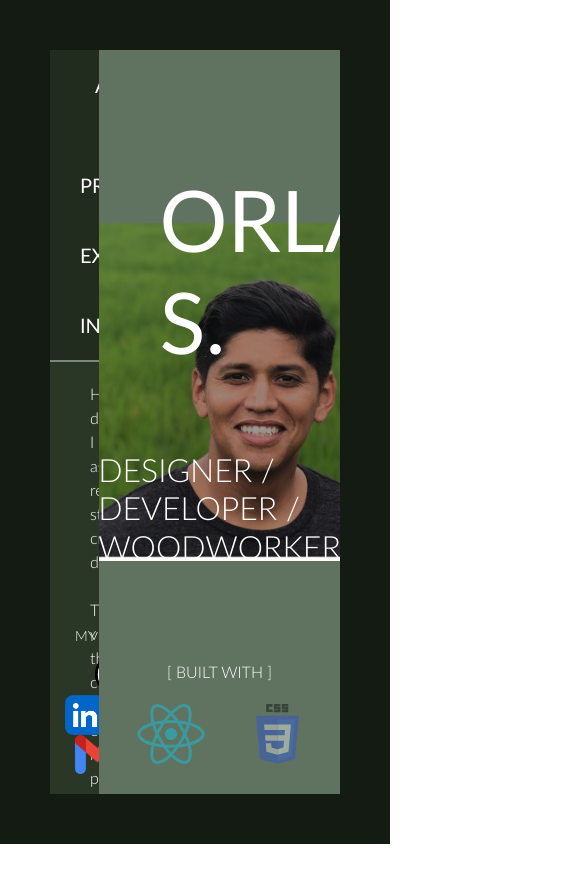
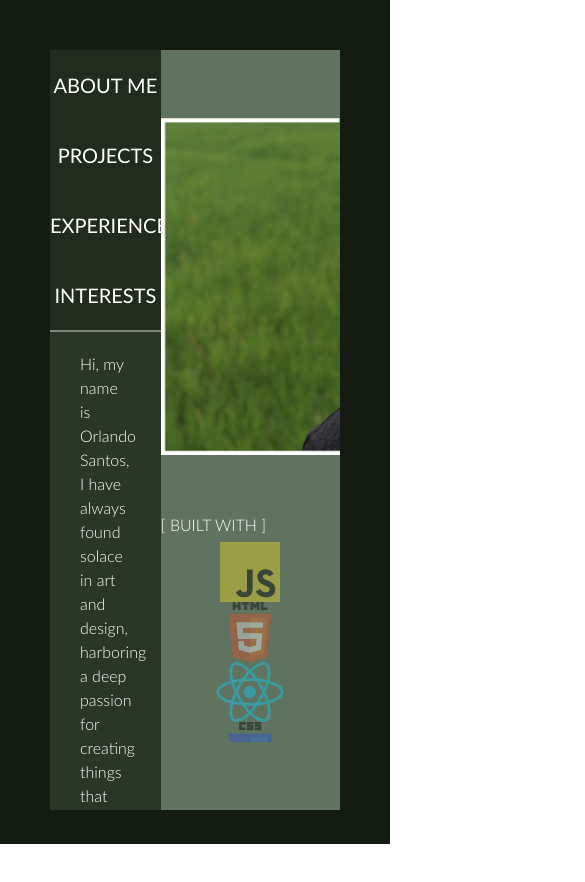
Before and after one commit to Osantos17/Personal-Website, a React (Vite) app: page / in a window 390 px wide. Shown: the top 882 px of the page, 585 px wide, since content can reach past the window. Before the commit the page ends 844 px from the top, so only its background shows below. Built offline with nearby package versions, Linux system fonts and the light colour scheme.

Commit message:
fix left background for mobile

```diff
--- a/src/Home.css
+++ b/src/Home.css
@@ -39,61 +39,45 @@
   left: 0;
 }
 
+.backgroundContainer {
+  display: flex;
+  justify-content: space-between;
+  margin: 50px;
+}
+
 .leftBackground {
   background-color: rgb(42, 55, 38);
-  position: absolute;
   width: 38.2%;
-  top: 50px;
-  bottom: 50px;
-  left: 50px;
   overflow-y: scroll;
-  max-height: calc(100% - 100px);
+  height: 90vh;
 }
 
 .rightBackground {
   background-color: rgb(96, 115, 96);
-  position: absolute;
   width: 61.8%;
-  top: 50px;
-  bottom: 50px;
-  right: 50px;
   display: flex;
   justify-content: center;
   align-items: center;
   overflow-y: scroll;
-  max-height: calc(100% - 100px);
+  height: 90vh;
 }
-
 
 .selected {
   font-family: 'Lato-Regular', sans-serif;
-  margin-left: 0px;
   background-color: rgba(0, 0, 0, 0.21);
-  padding-left: 20px;
-  width: 100%;
 }
 
 .index {
   background-color: transparent;
-  border-width: 0;
-  font-family: inherit;
-  font-size: inherit;
-  font-style: inherit;
-  font-weight: inherit;
-  line-height: inherit;
-  padding: 0;
   color: white;
   font-size: 20px;
   transition: all 0.5s;
   cursor: pointer;
-  padding-top: 10px;
-  padding-right: 20px;
-  padding-left: 10px;
-  padding-bottom: 10px;
+  padding: 10px 0px;
 }
 
 .homeLine {
-  width: 90%;
+  width: 100%;
   border: .05px solid rgba(255, 255, 255, 0.401);
   margin-bottom: 20px;
 }
@@ -145,7 +129,7 @@
 }
 
 .detailBody {
-  margin-left: 20px;
+  margin: 20px;
 }
 
 .index:hover span:before,
@@ -155,8 +139,7 @@
 
 p {
   font-family: 'Lato-Light', sans-serif;
-  margin-left: 20px;
-  width: 500px;
+  margin: 0px 10px;
   color: white;
   margin-bottom: 20px;
 }
@@ -173,17 +156,12 @@ h6 {
   color: white;
 }
 
-.myLinks {
-  margin-left: 15px;
-  position: absolute;
-  bottom: 20px;
-  color: white;
-  font-family: 'Lato-Light', sans-serif;
-  font-size: 16px;
+.mySitesContainer {
+  position: relative;
+  top: 20%;
 }
 
 .mySites {
-  margin-left: 10px;
   font-size: 14px;
 }
 
@@ -191,13 +169,11 @@ h6 {
   background-color: transparent;
   border: none;
   padding: 0;
-  text-align: inherit;
   border-radius: 0;
   appearance: none;
 }
 
 .git {
-  margin-left: 30px;
   max-width: 42px;
   max-height: 42px;
   transition: max-width 0.5s, max-height 0.5s;
@@ -213,7 +189,6 @@ h6 {
 .gmailIcon {
   max-width: 45px;
   max-height: 45px;
-  margin-left: 10px;
   transition: max-width 0.5s, max-height 0.5s;
 }
 
@@ -225,14 +200,10 @@ h6 {
 }
 
 .gmail:before {
-  position: absolute;
   opacity: 0;
-  bottom: 55px;
-  left: 230px;
   transition: 0.5s;
   content: 'click to copy';
   font-size: 14px;
-  width: 100px;
   z-index: 1;
 }
 
@@ -253,9 +224,6 @@ h6 {
   transition: 0.5s;
 }
 
-.connection {
-  margin-right: 60px;
-}
 
 .copiedAlert {
   position: absolute;
--- a/src/Home.jsx
+++ b/src/Home.jsx
@@ -61,13 +61,15 @@ export function Home () {
   return (
     <div>
       <div className="homeBackground">
+        <div className='backgroundContainer'>
           <div className="leftBackground">
-          <div className="directory">
-            <div className="selected">
-              <button onClick={() => toggleOpen ("aboutMe")} className="index"><span> ABOUT ME </span> </button>
-              <button onClick = {() => toggleOpen ("projects")} className="index projects"><span>PROJECTS</span></button>
-              <button onClick={() => toggleOpen ("experience")} className="index experience"><span>EXPERIENCE</span></button>
-              <button onClick={() => toggleOpen ("interests")} className="index"><span>INTERESTS</span></button>
+            <div className="selected container text-center">
+              <div className="row align-items-start">
+                <button onClick={() => toggleOpen ("aboutMe")} className="index col"><span> ABOUT ME </span> </button>
+                <button onClick = {() => toggleOpen ("projects")} className="index projects col"><span>PROJECTS</span></button>
+                <button onClick={() => toggleOpen ("experience")} className="index experience col"><span>EXPERIENCE</span></button>
+                <button onClick={() => toggleOpen ("interests")} className="index col"><span>INTERESTS</span></button>
+              </div>
             </div>
             <div className="homeLine"></div>
             <div className="detailBody">
@@ -95,18 +97,27 @@ export function Home () {
                 <p> All the architecture images featured represent projects in which I played an integral role. For allt the renderings, I modeled the buildings in a 3D program. I would then collaborate with our graphics team produce renderings the models for our clients.</p>
               </div> )}
             </div>
+            <div className="mySitesContainer">
+              <h5 className="mySites">MY SITES</h5>
+              <div className="container text-center">
+                <div className="row align-items-end">
+                  <div className="col-2">
+                    <a href='https://github.com/Osantos17'><img className="connection git" src="./src/assets/git.png" alt="GitHub" /></a>
                   </div>
-          <div className="myLinks">
-            <h5 className="row mySites">MY SITES</h5>
-            <a href='https://github.com/Osantos17'><img className="connection git col" src="./src/assets/git.png" alt="GitHub" /></a>
-            <a href='https://linkedin.com/in/orlandosantos17'><img className="connection link col" src="./src/assets/linkedin.png" alt="LinkedIn" /></a>
-            <span className="gmail col" onClick={copyText}><img className ="gmailIcon" src="./src/assets/gmail.png" alt="Gmail" /></span>
+                  <div className="col-2">
+                    <a href='https://linkedin.com/in/orlandosantos17'><img className="connection link" src="./src/assets/linkedin.png" alt="LinkedIn" /></a>
+                  </div>
+                  <div className="col-2">
+                    <span className="gmail" onClick={copyText}><img className ="gmailIcon" src="./src/assets/gmail.png" alt="Gmail" /></span>
                     {showCopyMessage && (
                       <div className="copiedAlert">Copied!</div>
                     )}
                   </div>
                 </div>
-        <div className='rightContent'>
+              </div>
+            </div>
+          </div>
+          <div className='rightBackground'>
             {clickControl.aboutMe && (
             <AboutMeContent>
               <AboutMe />
@@ -130,5 +141,6 @@ export function Home () {
           </div>
         </div>
       </div>
+    </div>
   )
 }
--- a/src/paths/AboutMe.css
+++ b/src/paths/AboutMe.css
@@ -18,25 +18,16 @@
 
 .titles {
   font-family: 'Lato-Light', sans-serif;
-  position: absolute;
-  width: auto;
-  bottom: 220px;
   font-size: 32px;
   color: white;
 }
 
 .written {
   font-family: 'Lato-Light', sans-serif;
-  position: absolute;
-  bottom: 105px;
   color: white;
 }
 
-.codeLogos {
-  position: absolute;
-  bottom: 30px;
-  width: 1400px;
-}
+.codeLogos {}
 
 .logo {
   max-width: 90px;
--- a/src/paths/AboutMe.jsx
+++ b/src/paths/AboutMe.jsx
@@ -3,7 +3,7 @@ import "./AboutMe.css"
 export function AboutMe () {
 
   return (
-  <div className="rightBackground">
+  <div>
     <div className="profile">
       <img className="profilePic" src="src/assets/Profile-white.jpg" alt="profile pic" />
     </div>
```
Lines whose indentation alone changed are shown as unchanged.
